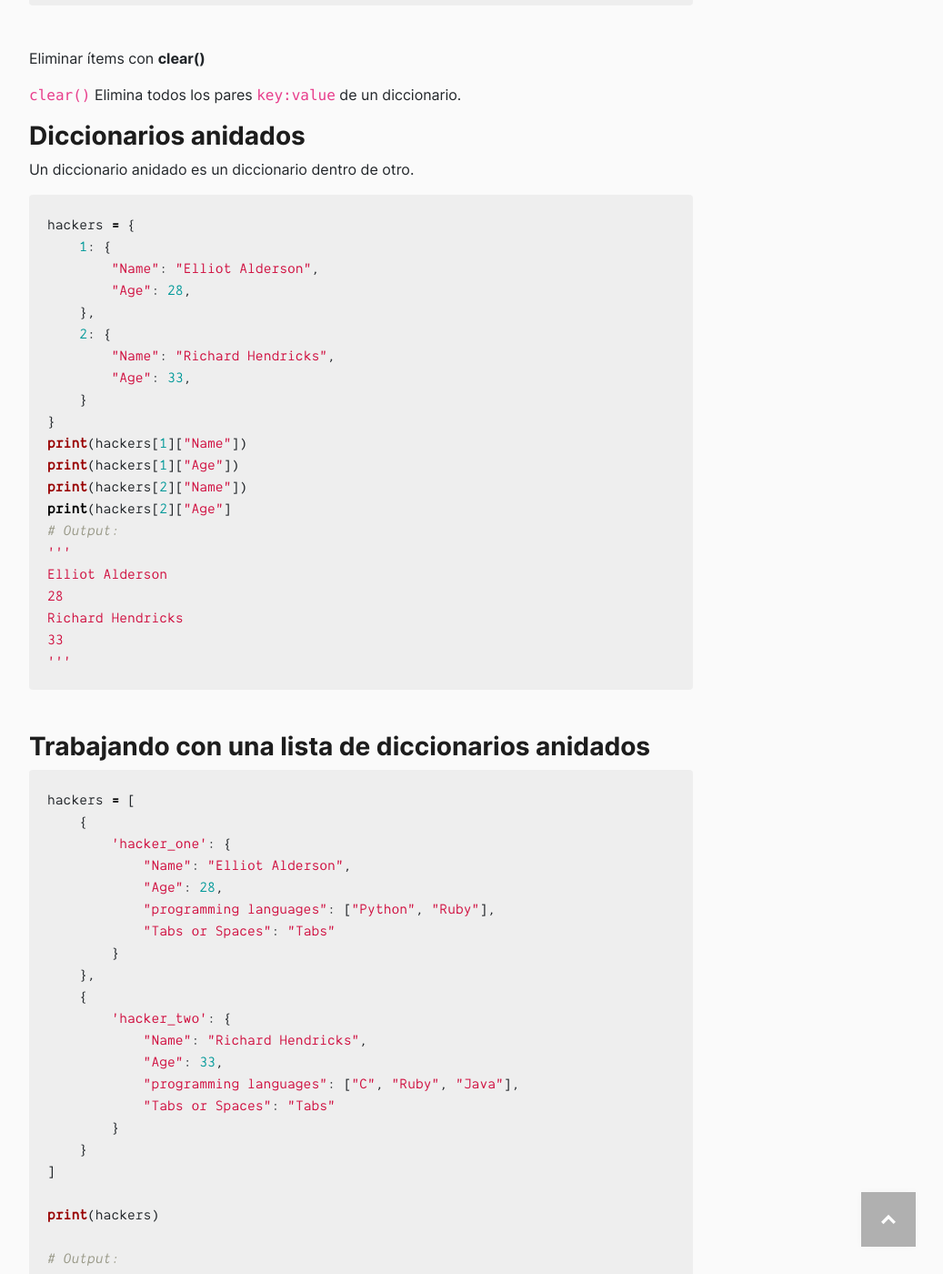
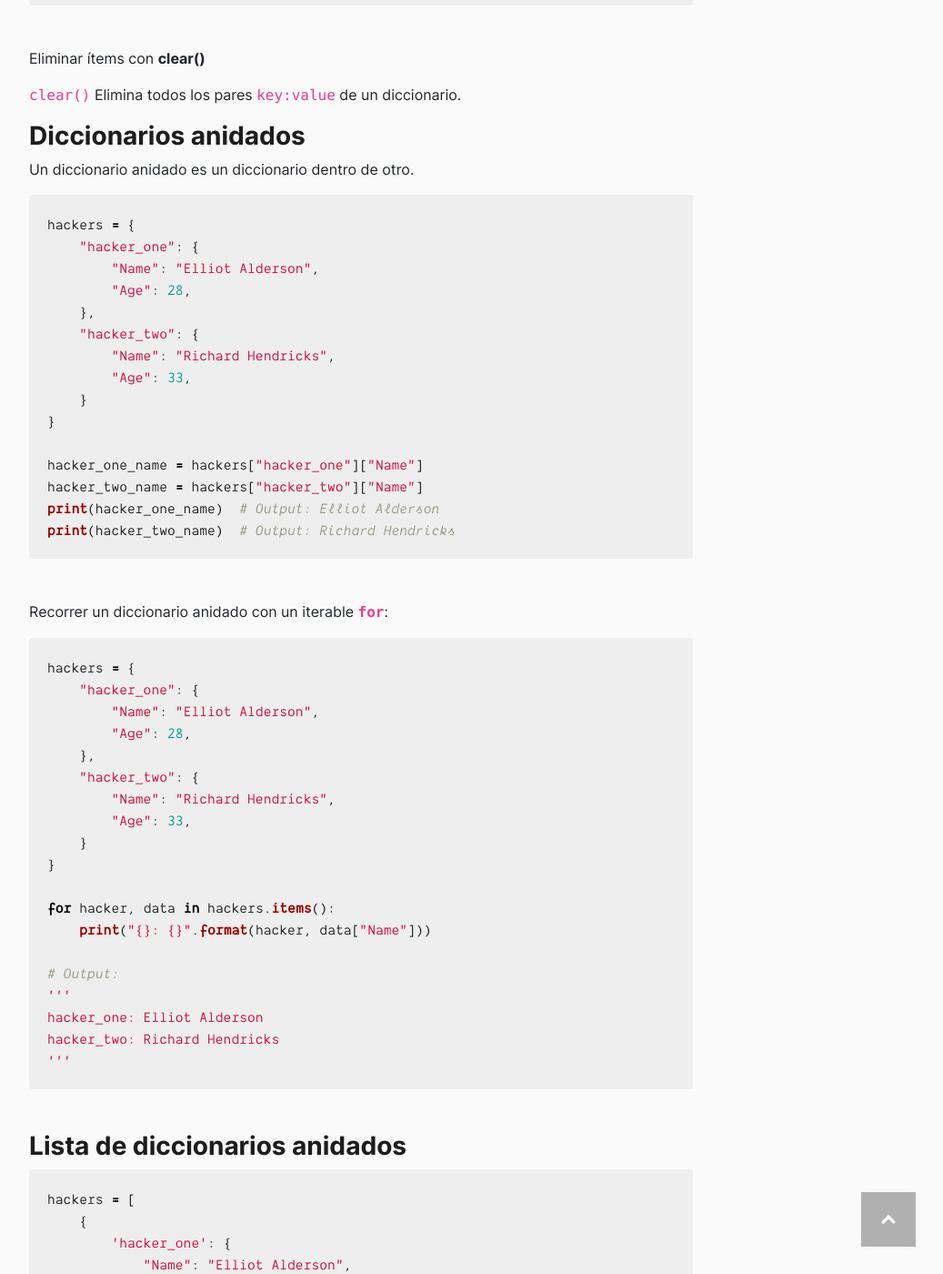
Before and after one commit to MarcelReig/netinetidesign, a Jekyll site: the page built from _posts/2021-09-11-diccionarios-en-python.md, in a window 1280 px wide and 1400 px high, scrolled down 6039 px. Shown: the whole window at 91% size, without its empty margins (243-1280 px from the left). Built offline with Jekyll 4.4.1, drawn with Linux system fonts in a browser that asks for light colours; comment, search, counter and statistics services are not loaded.

Commit message:
edit dictionaries post

````diff
--- a/_posts/2021-09-11-diccionarios-en-python.md
+++ b/_posts/2021-09-11-diccionarios-en-python.md
@@ -238,28 +238,46 @@
 
 ```py
 hackers = {
-    1: {
+    "hacker_one": {
         "Name": "Elliot Alderson",
         "Age": 28,
     },
-    2: {
+    "hacker_two": {
         "Name": "Richard Hendricks",
         "Age": 33,
     }
 }
-print(hackers[1]["Name"])
-print(hackers[1]["Age"])
-print(hackers[2]["Name"])
-print(hackers[2]["Age"]
+
+hacker_one_name = hackers["hacker_one"]["Name"]
+hacker_two_name = hackers["hacker_two"]["Name"]
+print(hacker_one_name)  # Output: Elliot Alderson
+print(hacker_two_name)  # Output: Richard Hendricks
+```
+
+Recorrer un diccionario anidado con un iterable __`for`__:
+
+```py
+hackers = {
+    "hacker_one": {
+        "Name": "Elliot Alderson",
+        "Age": 28,
+    },
+    "hacker_two": {
+        "Name": "Richard Hendricks",
+        "Age": 33,
+    }
+}
+
+for hacker, data in hackers.items():
+    print("{}: {}".format(hacker, data["Name"]))
+
 # Output:
 '''
-Elliot Alderson
-28
-Richard Hendricks
-33
+hacker_one: Elliot Alderson
+hacker_two: Richard Hendricks
 '''
 ```
-### Trabajando con una lista de diccionarios anidados
+### Lista de diccionarios anidados
 
 ```py
 hackers = [
````
